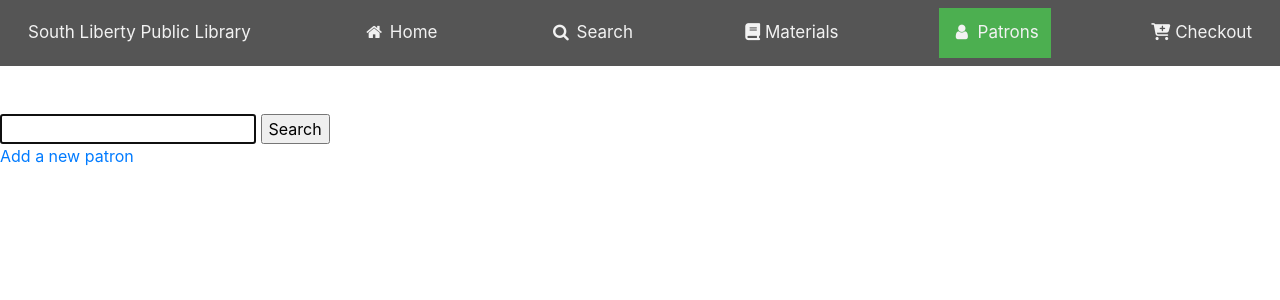
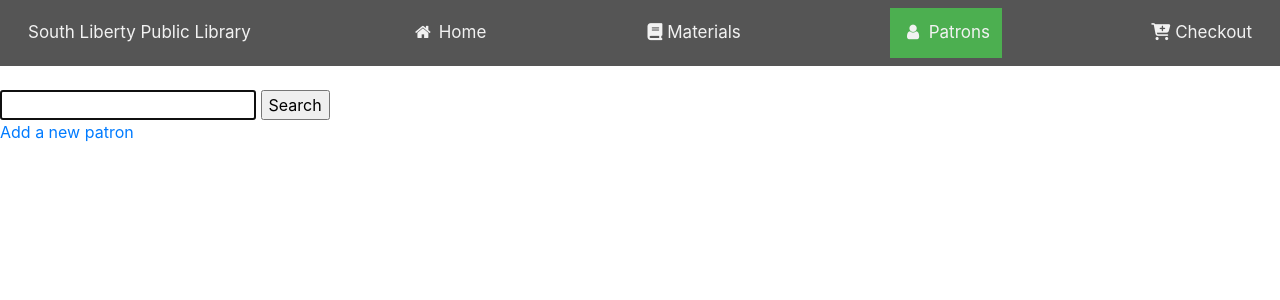
Before and after one commit to ndeal01/softwaredesign_project, a Flask app: page /people in a window 1280 px wide. Shown: the top 300 px of the page. Run offline with Flask 2, Linux system fonts and the light colour scheme; data that the repository does not hold is empty; parts of the project's set-up code (start-up, migrations or seed data) failed here and were passed over; some libraries are stand-ins or nearby versions.

Commit message:
removed search page links from all pages

```diff
--- a/templates/add_checkout.html
+++ b/templates/add_checkout.html
@@ -3,7 +3,7 @@
 <div class="navbar">
   <a>South Liberty Public Library</a>
   <a href="{{ url_for('index')}}"><i class="fa fa-fw fa-home"></i> Home</a>
-  <a href="#"><i class="fa fa-fw fa-search"></i> Search</a>
+  <!--<a href="#"><i class="fa fa-fw fa-search"></i> Search</a>-->
   <a href="{{ url_for('materials')}}"><i class="fas fa-book"></i> Materials</a>
   <a href="{{ url_for('people')}}"><i class="fa fa-fw fa-user"></i> Patrons</a>
   <a href="{{ url_for('checkout')}}"><i class="fas fa-cart-plus"></i> Checkout</a>
--- a/templates/add_material.html
+++ b/templates/add_material.html
@@ -3,7 +3,7 @@
 <div class="navbar">
   <a>South Liberty Public Library</a>
   <a href="{{ url_for('index')}}"><i class="fa fa-fw fa-home"></i> Home</a>
-  <a href="#"><i class="fa fa-fw fa-search"></i> Search</a>
+  <!--<a href="#"><i class="fa fa-fw fa-search"></i> Search</a>-->
   <a href="{{ url_for('materials')}}"><i class="fas fa-book"></i> Materials</a>
   <a href="{{ url_for('people')}}"><i class="fa fa-fw fa-user"></i> Patrons</a>
   <a href="{{ url_for('checkout')}}"><i class="fas fa-cart-plus"></i> Checkout</a>
--- a/templates/add_people.html
+++ b/templates/add_people.html
@@ -3,7 +3,7 @@
 <div class="navbar">
   <a>South Liberty Public Library</a>
   <a href="{{ url_for('index')}}"><i class="fa fa-fw fa-home"></i> Home</a>
-  <a href="#"><i class="fa fa-fw fa-search"></i> Search</a>
+  <!--<a href="#"><i class="fa fa-fw fa-search"></i> Search</a>-->
   <a href="{{ url_for('materials')}}"><i class="fas fa-book"></i> Materials</a>
   <a href="{{ url_for('people')}}"><i class="fa fa-fw fa-user"></i> Patrons</a>
   <a href="{{ url_for('checkout')}}"><i class="fas fa-cart-plus"></i> Checkout</a>
--- a/templates/checkout.html
+++ b/templates/checkout.html
@@ -5,7 +5,7 @@
 <div class="navbar">
   <a>South Liberty Public Library</a>
   <a href="{{ url_for('index')}}"><i class="fa fa-fw fa-home"></i> Home</a>
-  <a href="#"><i class="fa fa-fw fa-search"></i> Search</a>
+  <!--<a href="#"><i class="fa fa-fw fa-search"></i> Search</a>-->
   <a href="{{ url_for('materials')}}"><i class="fas fa-book"></i> Materials</a>
   <a href="{{ url_for('people')}}"><i class="fa fa-fw fa-user"></i> Patrons</a>
   <a class="active" href="{{ url_for('checkout')}}"><i class="fas fa-cart-plus"></i> Checkout</a>
--- a/templates/circulation.html
+++ b/templates/circulation.html
@@ -3,7 +3,7 @@
 <div class="navbar">
   <a>South Liberty Public Library</a>
   <a href="{{ url_for('index')}}"><i class="fa fa-fw fa-home"></i> Home</a>
-  <a href="#"><i class="fa fa-fw fa-search"></i> Search</a>
+  <!--<a href="#"><i class="fa fa-fw fa-search"></i> Search</a>-->
   <a href="{{ url_for('materials')}}"><i class="fas fa-book"></i> Materials</a>
   <a href="{{ url_for('people')}}"><i class="fa fa-fw fa-user"></i> Patrons</a>
   <a href="{{ url_for('checkout')}}"><i class="fas fa-cart-plus"></i> Checkout</a>
--- a/templates/material.html
+++ b/templates/material.html
@@ -4,7 +4,7 @@
 <div class="navbar">
   <a>South Liberty Public Library</a>
   <a href="{{ url_for('index')}}"><i class="fa fa-fw fa-home"></i> Home</a>
-  <a href="#"><i class="fa fa-fw fa-search"></i> Search</a>
+  <!--<a href="#"><i class="fa fa-fw fa-search"></i> Search</a>-->
   <a href="{{ url_for('materials')}}"><i class="fas fa-book"></i> Materials</a>
   <a href="{{ url_for('people')}}"><i class="fa fa-fw fa-user"></i> Patrons</a>
   <a href="{{ url_for('checkout')}}"><i class="fas fa-cart-plus"></i> Checkout</a>
--- a/templates/materials.html
+++ b/templates/materials.html
@@ -5,7 +5,7 @@
 <div class="navbar">
   <a>South Liberty Public Library</a>
   <a href="{{ url_for('index')}}"><i class="fa fa-fw fa-home"></i> Home</a>
-  <a href="#"><i class="fa fa-fw fa-search"></i> Search</a>
+  <!--<a href="#"><i class="fa fa-fw fa-search"></i> Search</a>-->
   <a class="active" href="{{ url_for('materials')}}"><i class="fas fa-book"></i> Materials</a>
   <a href="{{ url_for('people')}}"><i class="fa fa-fw fa-user"></i> Patrons</a>
   <a href="{{ url_for('checkout')}}"><i class="fas fa-cart-plus"></i> Checkout</a>
--- a/templates/patron.html
+++ b/templates/patron.html
@@ -3,7 +3,7 @@
 <div class="navbar">
   <a>South Liberty Public Library</a>
   <a href="{{ url_for('index')}}"><i class="fa fa-fw fa-home"></i> Home</a>
-  <a href="#"><i class="fa fa-fw fa-search"></i> Search</a>
+  <!--<a href="#"><i class="fa fa-fw fa-search"></i> Search</a>-->
   <a href="{{ url_for('materials')}}"><i class="fas fa-book"></i> Materials</a>
   <a href="{{ url_for('people')}}"><i class="fa fa-fw fa-user"></i> Patrons</a>
   <a href="{{ url_for('checkout')}}"><i class="fas fa-cart-plus"></i> Checkout</a>
--- a/templates/people.html
+++ b/templates/people.html
@@ -5,13 +5,12 @@
 <div class="navbar">
   <a>South Liberty Public Library</a>
   <a href="{{ url_for('index')}}"><i class="fa fa-fw fa-home"></i> Home</a>
-  <a href="#"><i class="fa fa-fw fa-search"></i> Search</a>
+  <!--<a href="#"><i class="fa fa-fw fa-search"></i> Search</a>-->
   <a href="{{ url_for('materials')}}"><i class="fas fa-book"></i> Materials</a>
   <a class="active" href="{{ url_for('people')}}"><i class="fa fa-fw fa-user"></i> Patrons</a>
   <a href="{{ url_for('checkout')}}"><i class="fas fa-cart-plus"></i> Checkout</a>
 
 </div>
-<br>
 <br>
 <form method="POST">
   <input type="text" autofocus="autofocus" name="search_string">
--- a/templates/update_checkout.html
+++ b/templates/update_checkout.html
@@ -3,7 +3,7 @@
 <div class="navbar">
   <a>South Liberty Public Library</a>
   <a href="{{ url_for('index')}}"><i class="fa fa-fw fa-home"></i> Home</a>
-  <a href="#"><i class="fa fa-fw fa-search"></i> Search</a>
+  <!--<a href="#"><i class="fa fa-fw fa-search"></i> Search</a>-->
   <a href="{{ url_for('materials')}}"><i class="fas fa-book"></i> Materials</a>
   <a href="{{ url_for('people')}}"><i class="fa fa-fw fa-user"></i> Patrons</a>
   <a href="{{ url_for('checkout')}}"><i class="fas fa-cart-plus"></i> Checkout</a>
--- a/templates/update_material.html
+++ b/templates/update_material.html
@@ -3,7 +3,7 @@
 <div class="navbar">
   <a>South Liberty Public Library</a>
   <a href="{{ url_for('index')}}"><i class="fa fa-fw fa-home"></i> Home</a>
-  <a href="#"><i class="fa fa-fw fa-search"></i> Search</a>
+  <!--<a href="#"><i class="fa fa-fw fa-search"></i> Search</a>-->
   <a href="{{ url_for('materials')}}"><i class="fas fa-book"></i> Materials</a>
   <a href="{{ url_for('people')}}"><i class="fa fa-fw fa-user"></i> Patrons</a>
   <a href="{{ url_for('checkout')}}"><i class="fas fa-cart-plus"></i> Checkout</a>
--- a/templates/update_patron.html
+++ b/templates/update_patron.html
@@ -3,7 +3,7 @@
 <div class="navbar">
   <a>South Liberty Public Library</a>
   <a href="{{ url_for('index')}}"><i class="fa fa-fw fa-home"></i> Home</a>
-  <a href="#"><i class="fa fa-fw fa-search"></i> Search</a>
+  <!--<a href="#"><i class="fa fa-fw fa-search"></i> Search</a>-->
   <a href="{{ url_for('materials')}}"><i class="fas fa-book"></i> Materials</a>
   <a href="{{ url_for('people')}}"><i class="fa fa-fw fa-user"></i> Patrons</a>
   <a href="{{ url_for('checkout')}}"><i class="fas fa-cart-plus"></i> Checkout</a>
```
